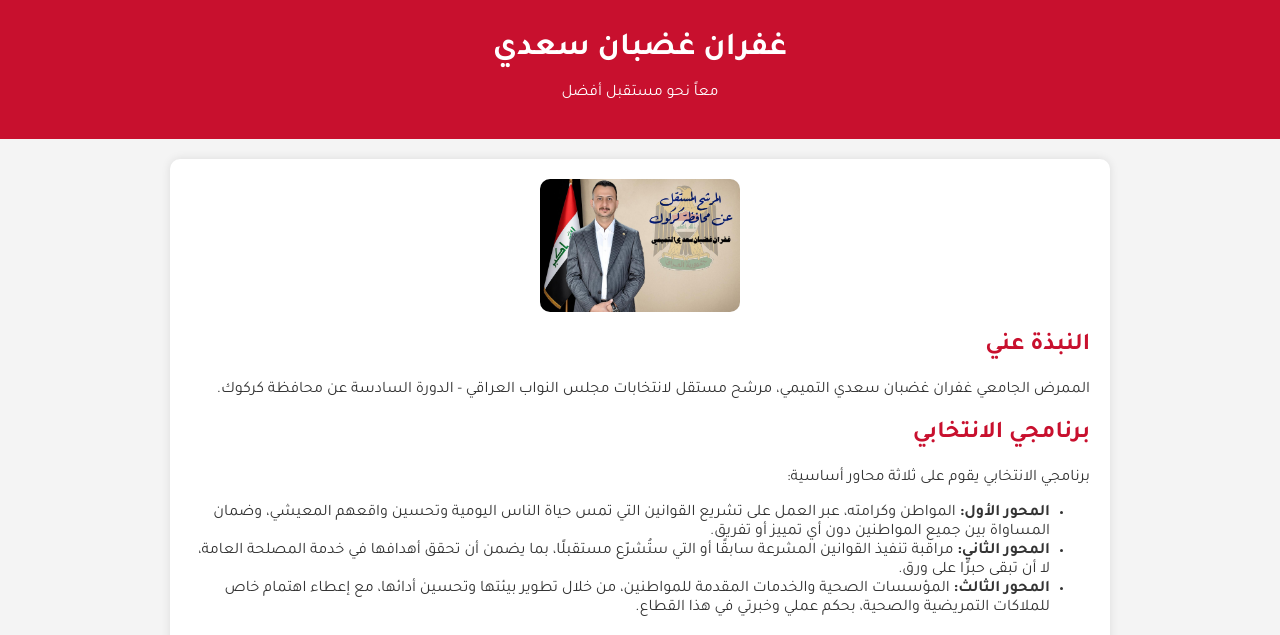
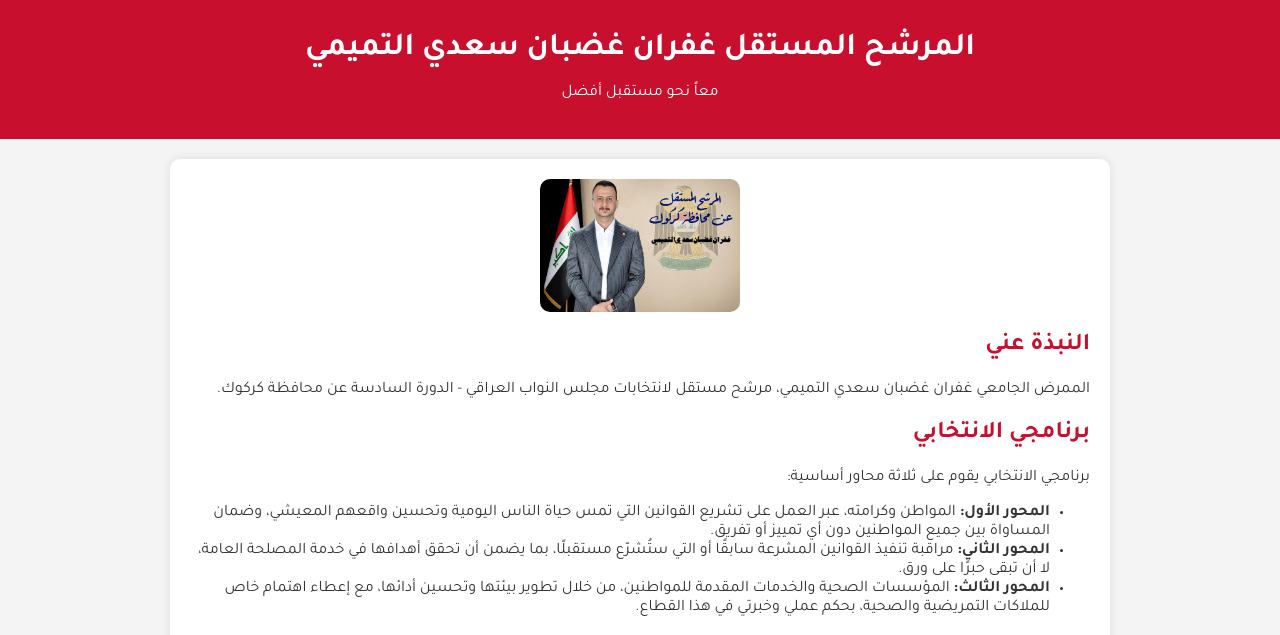
Before and after one commit to gfran96/gfran96, a plain HTML site: page index.html in a window 1280 px wide. Shown: the top 635 px of the page. Drawn offline with Linux system fonts and the light colour scheme.

Commit message:
index.html

```diff
--- a/index.html
+++ b/index.html
@@ -93,12 +93,12 @@ footer {
 <body>
 
 <header>
-<h1>غفران غضبان سعدي</h1>
+<h1>المرشح المستقل غفران غضبان سعدي التميمي</h1>
 <p>معاً نحو مستقبل أفضل</p>
 </header>
 
 <div class="container">
-<img src="2AB9BD0E-F9A2-47C4-9DA7-CC0F17E892DC.jpeg" alt="غفران غضبان سعدي" class="profile-img">
+<img src="2AB9BD0E-F9A2-47C4-9DA7-CC0F17E892DC.jpeg" alt="المرشح المستقل غفران غضبان سعدي التميمي" class="profile-img">
 
 <h2>النبذة عني</h2>
 <p>الممرض الجامعي غفران غضبان سعدي التميمي، مرشح مستقل لانتخابات مجلس النواب العراقي - الدورة السادسة عن محافظة كركوك.</p>
```
